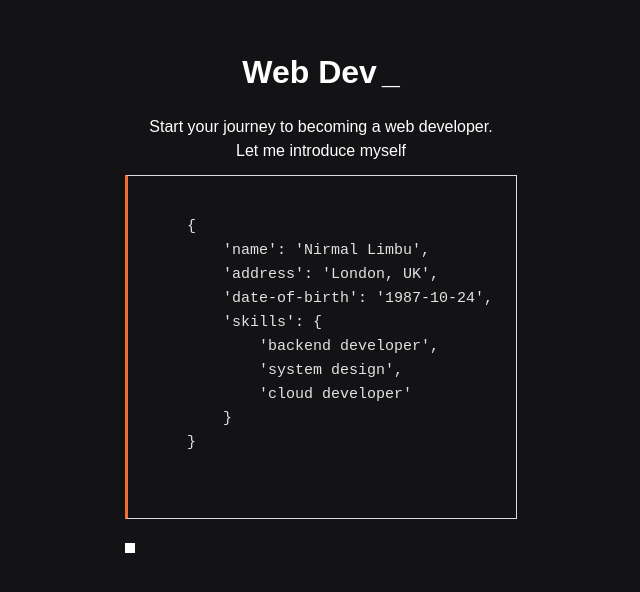
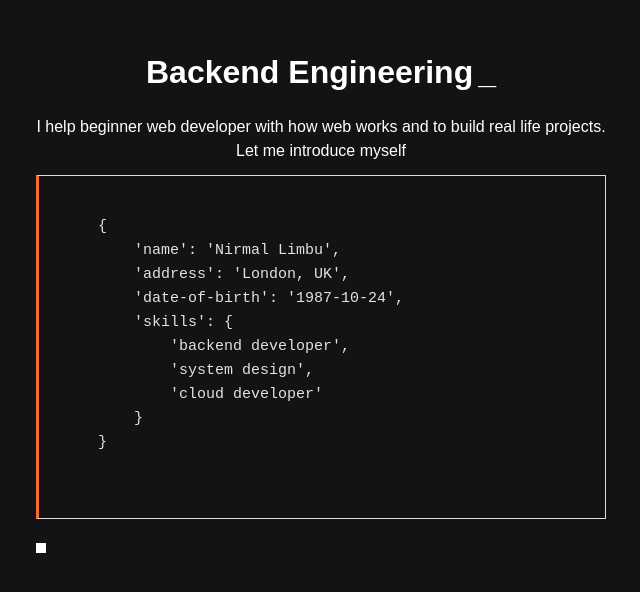
Before and after one commit to nexspy/nexspy.github.io, a plain HTML site: page index.html in a window 1280 px wide. Shown: the part 110-702 px from the top of the page, without its empty margins (319-959 px from the left). Drawn offline with Linux system fonts and the light colour scheme.

Commit message:
Update index.html

```diff
--- a/index.html
+++ b/index.html
@@ -11,8 +11,8 @@
 
         <section class="hidden">
             <div class="container">
-                <h1 class="page-title">Web Dev<span>_</span></h1>
-                <p>Start your journey to becoming a web developer.</p>
+                <h1 class="page-title">Backend Engineering<span>_</span></h1>
+                <p>I help beginner web developer with how web works and to build real life projects.</p>
                 <p>Let me introduce myself</p>
                 <pre>
                     <code class="language-json">
```
